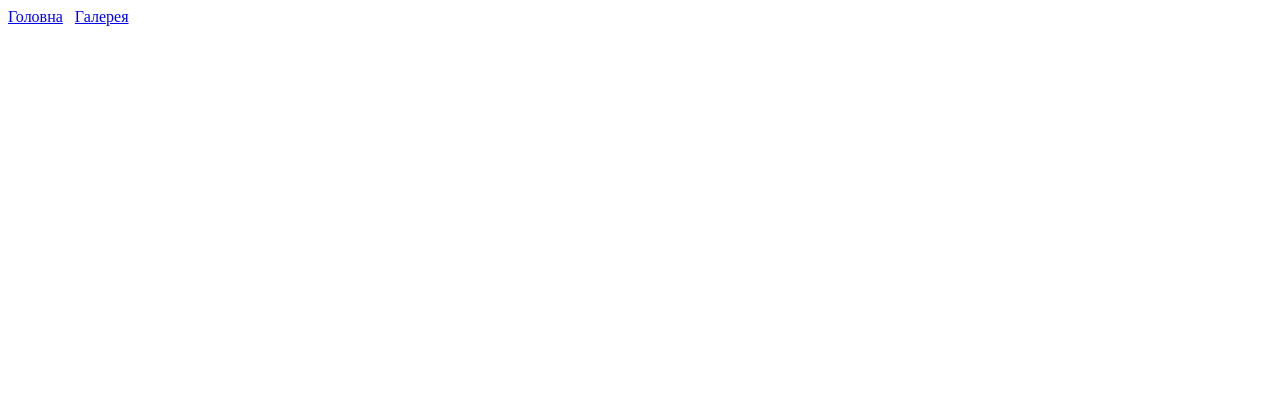
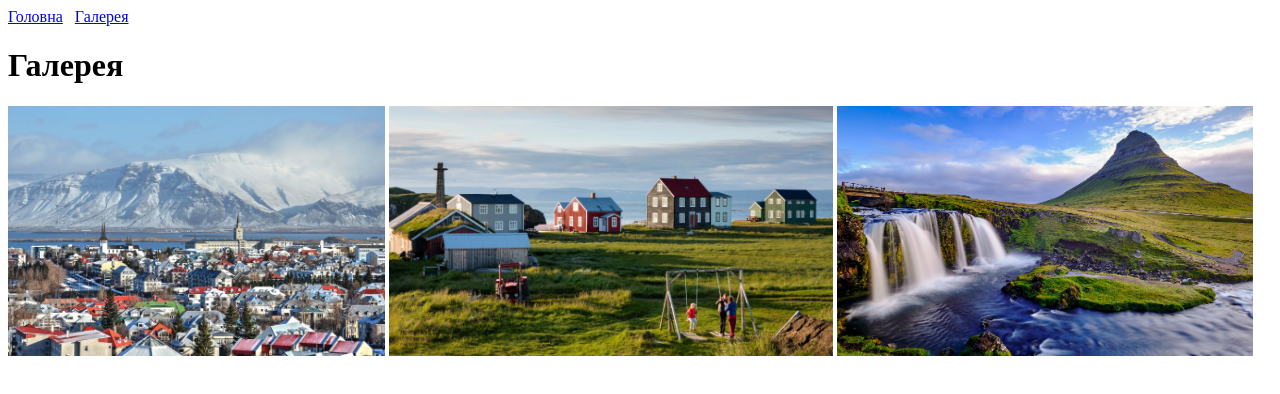
Before and after one commit to subotenkolidia/homework, a plain HTML site: page pages/gallery.html in a window 1280 px wide. Drawn offline with Linux system fonts and the light colour scheme.

Commit message:
add images

```diff
--- a/pages/gallery.html
+++ b/pages/gallery.html
@@ -3,7 +3,7 @@
 <head>
     <meta charset="UTF-8">
     <meta name="viewport" content="width=device-width, initial-scale=1.0">
-    <title>Document</title>
+    <title>Homework_2</title>
 </head>
 <body>
     <header>
@@ -13,5 +13,11 @@
             <a href="./gallery.html">Галерея</a>
         </nav>
     </header>
+    <main>
+        <h1>Галерея</h1>
+        <img src="../img/img1.webp" alt="img1" height="250">
+        <img src="../img/img2.webp" alt="img2" height="250">
+        <img src="../img/img3.jpg" alt="img3" height="250">
+    </main>
 </body>
 </html>
```
Also changed, not shown: index.html (+1 -1 lines).
